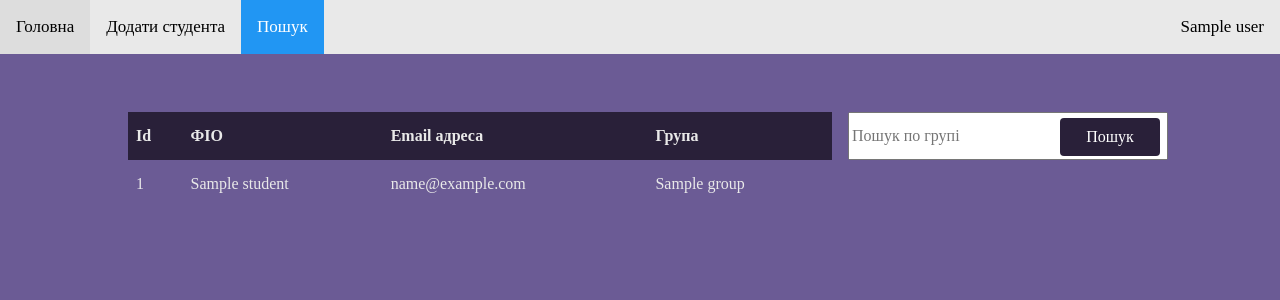
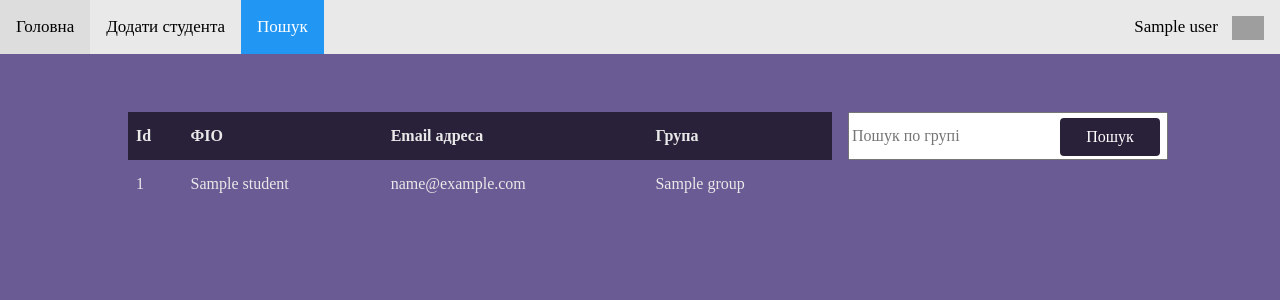
Before and after one commit to andreydashch/decanat, a Flask app: template templates/search_student.html in a window 1280 px wide; the page is wider, and only the part inside the window is pictured. Shown: the top 300 px of that part. Run offline with Flask 3, Linux system fonts and the light colour scheme; the template is opened without the code that fills it: most values are stand-ins (such as "Sample title", 1, 10 or a date in 2020); parts of the project's set-up code (start-up, migrations or seed data) failed here and were passed over; some libraries are stand-ins or nearby versions; grey boxes are pictures that could not be loaded.

Commit message:
Add user google_profile_img to front

```diff
--- a/static/index.css
+++ b/static/index.css
@@ -43,6 +43,11 @@ body {
     float: right;
 }
 
+.profile_img {
+    margin-left: 0.6em;
+    height: 1.4em;
+}
+
 @media screen and (max-width: 900px) {
 body {
     color: black;
--- a/templates/search_student.html
+++ b/templates/search_student.html
@@ -16,7 +16,10 @@
         <a class="active" href="search_student">Пошук</a>
 
         <div class="auth_nav">
-            <a  href="account">{{data["user"].name}}</a>
+            <a  href="account">
+                {{data["user"].name}}
+                <img class=profile_img src="{{data['user'].google_profile_pic}}" alt="Google profile pic">
+            </a>
         </div>
     </div>
 
```
